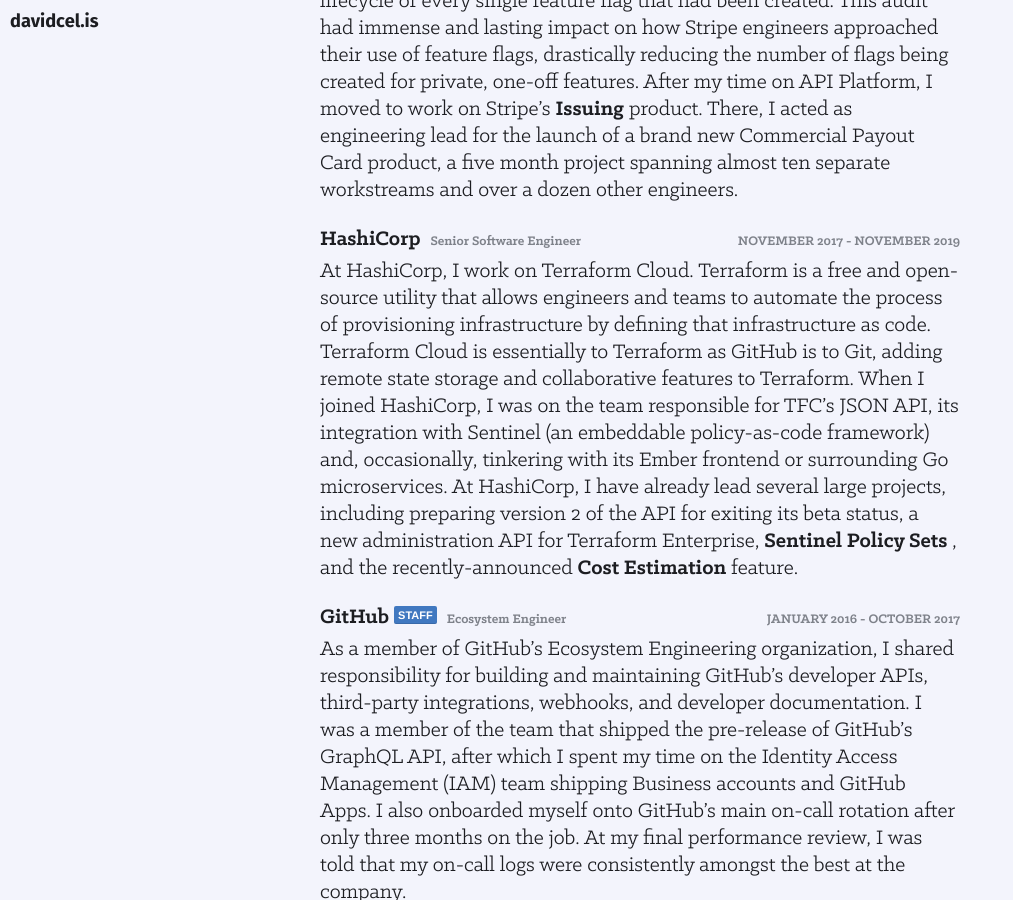
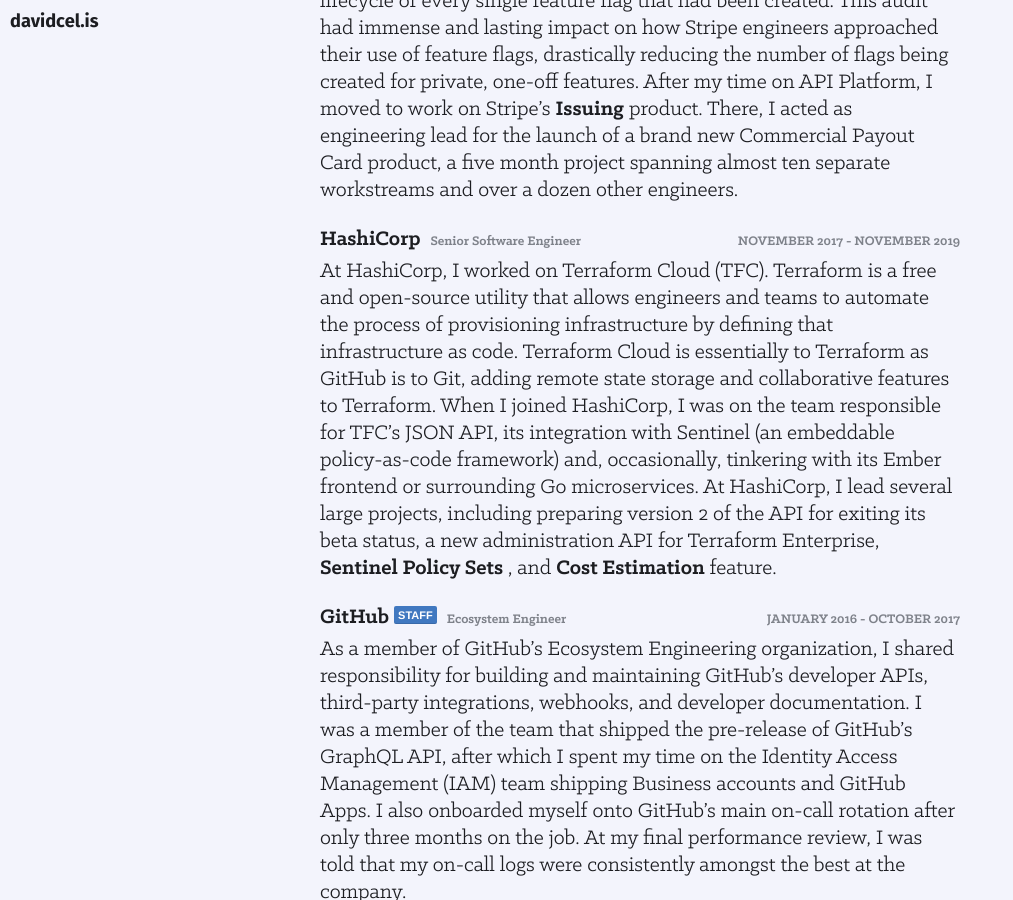
Before and after one commit to davidcelis/davidcelis.github.io, a Jekyll site: the page built from resume.html, in a window 1280 px wide and 900 px high, scrolled down 1124 px. Shown: the whole window, without its empty margins (0-1013 px from the left). Built offline with Jekyll 4.4.1, drawn with Linux system fonts in a browser that asks for light colours; some web fonts are replaced.

Commit message:
Change the HashiCorp section to be in the past tense

```diff
--- a/resume.html
+++ b/resume.html
@@ -70,8 +70,8 @@
   <span class="title">Senior Software Engineer</span>
 
   <p class="clear">
-    At HashiCorp, I work on Terraform Cloud. Terraform is a free
-    and open-source utility that allows engineers and teams to
+    At HashiCorp, I worked on Terraform Cloud (TFC). Terraform is a
+    free and open-source utility that allows engineers and teams to
     automate the process of provisioning infrastructure by defining
     that infrastructure as code. Terraform Cloud is essentially to
     Terraform as GitHub is to Git, adding remote state storage and
@@ -79,13 +79,13 @@
     I was on the team responsible for TFC’s JSON API, its
     integration with Sentinel (an embeddable policy-as-code
     framework) and, occasionally, tinkering with its Ember frontend
-    or surrounding Go microservices. At HashiCorp, I have already
-    lead several large projects, including preparing version 2 of
-    the API for exiting its beta status, a new administration API
-    for Terraform Enterprise,
+    or surrounding Go microservices. At HashiCorp, I lead several
+    large projects, including preparing version 2 of the API for
+    exiting its beta status, a new administration API for Terraform
+    Enterprise,
     <a href="https://www.hashicorp.com/blog/announcing-policy-sets-in-terraform-enterprise">
       Sentinel Policy Sets
-    </a>, and the recently-announced
+    </a>, and
     <a href="https://www.hashicorp.com/blog/announcing-cost-estimation-for-terraform-cloud-and-enterprise">
       Cost Estimation
     </a> feature.
```
